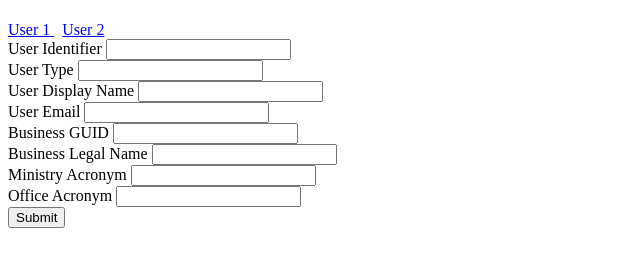
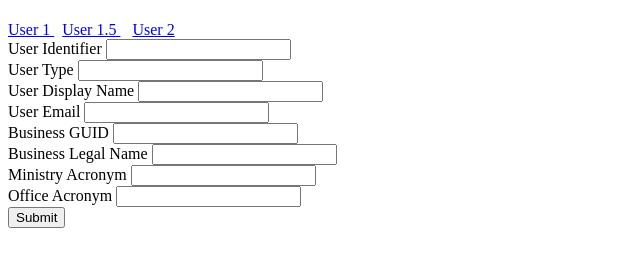
Before and after one commit to bcgov/sm-bridge-service, a website: page simulator/index.html in a window 1280 px wide. Shown: the part 59-326 px from the top of the page, without its empty margins (0-640 px from the left). Drawn offline with Linux system fonts and the light colour scheme.

Commit message:
added another user

```diff
--- a/simulator/index.html
+++ b/simulator/index.html
@@ -22,6 +22,10 @@
     User 1
   </a>
   &nbsp;
+  <a href="javascript:fillForm(['723987123987123897198273123', 'Business', 'Jane Business', 'email@email.com', '2378ASKJSDN897978JHHJ', 'Joe\'s Donuts', '',''])">
+    User 1.5
+  </a>
+  &nbsp;&nbsp;
   <a href="javascript:fillForm(['12321387jhaskjhdjkhsadads3', 'Internal', 'Sam Internal', 'email@email.com', '', '', 'MCFD', 'ABA'])">
     User 2
   </a>
```
